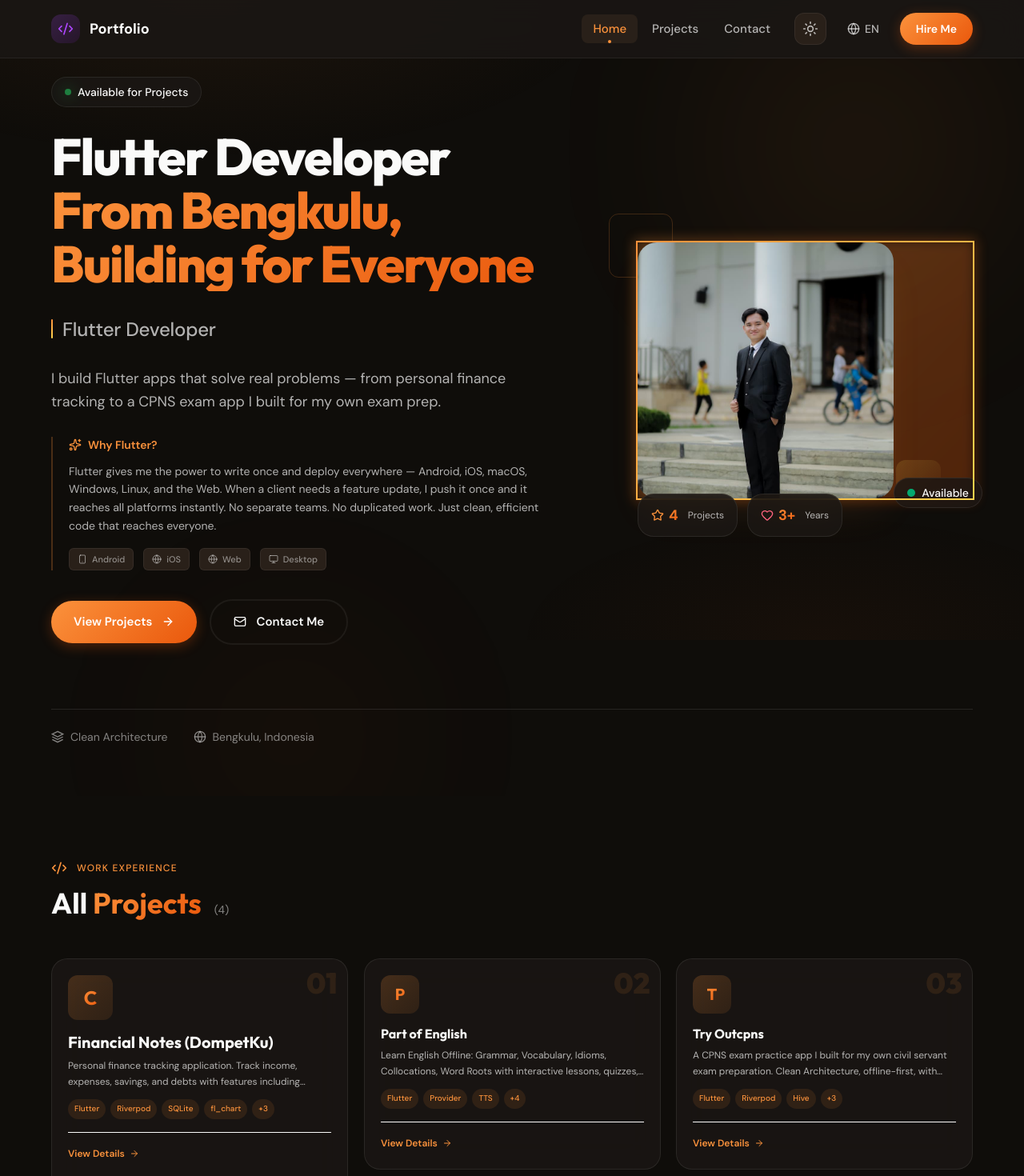
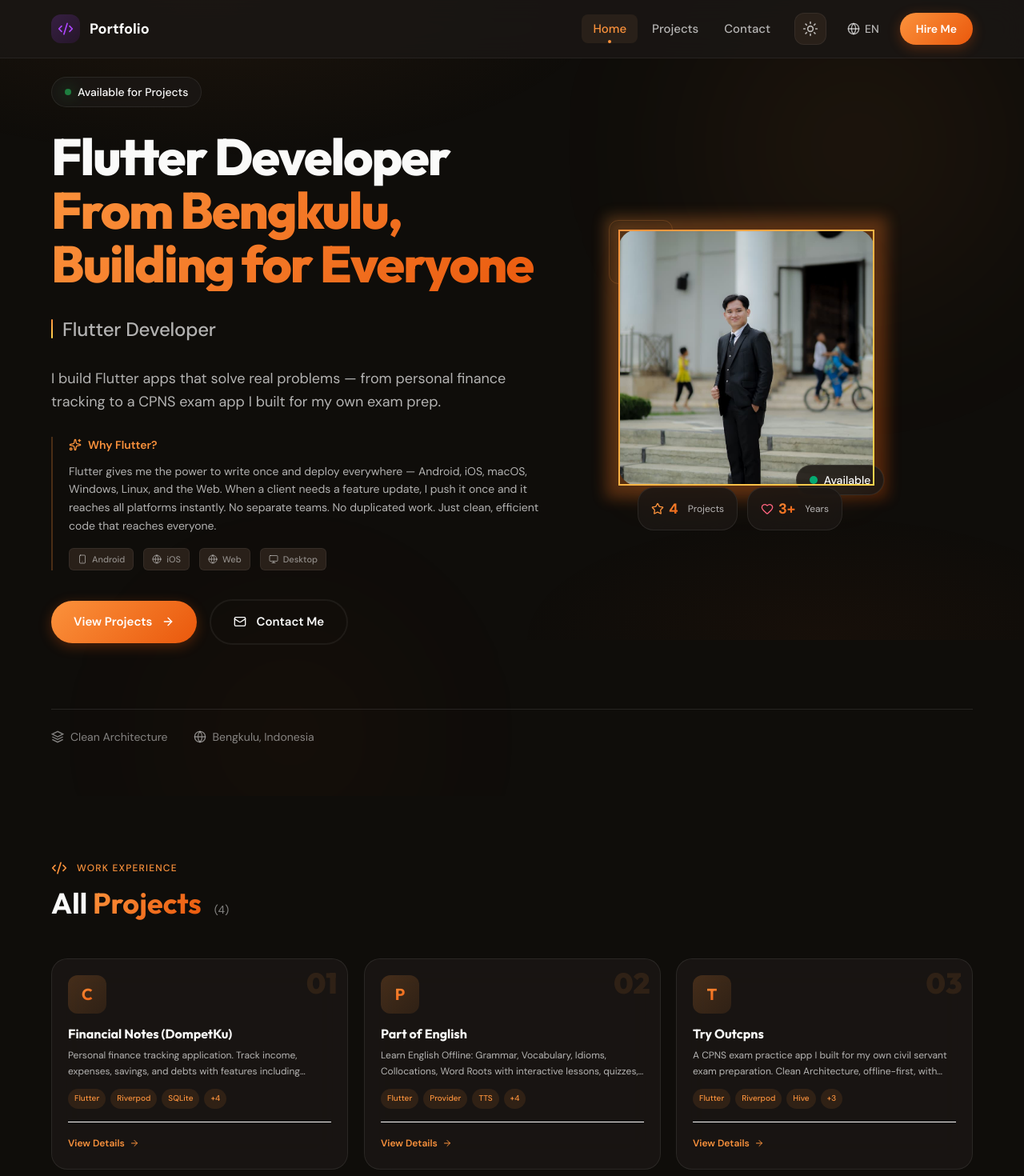
Before and after one commit to imamabdurrahmann/portfolio, a Next.js app: page / in a window 1280 px wide. Shown: the top 1470 px of the page at 80% size. Built offline with nearby package versions, Linux system fonts and the light colour scheme.

Commit message:
fix: hero profile card wrapping and project card height

```diff
--- a/src/app/globals.css
+++ b/src/app/globals.css
@@ -945,23 +945,25 @@ h1, h2, h3, h4, h5, h6 {
 
 .profile-image-wrapper {
   position: relative;
+  display: inline-block;
 }
 
 .profile-image-wrapper::before {
   content: '';
   position: absolute;
-  inset: -4px;
+  inset: 0;
   border-radius: inherit;
   background: linear-gradient(135deg, var(--gradient-start), var(--gradient-end));
   opacity: 0.3;
   z-index: -1;
   filter: blur(8px);
+  transform: scale(1.1);
 }
 
 .profile-image-wrapper::after {
   content: '';
   position: absolute;
-  inset: -2px;
+  inset: 0;
   border-radius: inherit;
   border: 2px solid transparent;
   background: linear-gradient(135deg, var(--primary), var(--accent-secondary)) border-box;
--- a/src/components/Banner.tsx
+++ b/src/components/Banner.tsx
@@ -141,7 +141,7 @@ export function Banner() {
             variants={itemVariants}
           >
             {/* Offset decorative elements */}
-            <div className="relative pl-6 pt-6">
+            <div className="relative inline-block">
               <div className="absolute -top-3 -left-3 w-20 h-20 border border-primary/20 rounded-xl" />
               <div className="absolute -bottom-2 right-10 w-14 h-14 bg-gradient-to-br from-accent-secondary/15 to-transparent rounded-xl" />
 
--- a/src/components/Experience.tsx
+++ b/src/components/Experience.tsx
@@ -70,18 +70,12 @@ export function Experience() {
           viewport={{ once: true, margin: "-50px" }}
         >
           {projects.map((project, index) => {
-            // First card gets more visual weight
-            const isLarge = index === 0;
-
             return (
               <motion.div
                 key={project.id}
                 custom={index}
                 variants={itemVariants}
-                className={`
-                  glass-card p-5 group relative overflow-hidden
-                  ${isLarge ? 'lg:row-span-2' : ''}
-                `}
+                className="glass-card p-5 group relative overflow-hidden self-start"
               >
                 {/* Subtle warm gradient */}
                 <div className="absolute inset-0 bg-gradient-to-br from-primary/5 to-transparent opacity-0 group-hover:opacity-100 transition-opacity duration-500" />
@@ -99,9 +93,9 @@ export function Experience() {
                   </span>
 
                   {/* Project Initial */}
-                  <div className={`w-12 h-12 rounded-xl bg-gradient-to-br from-primary/20 to-primary/10 flex items-center justify-center mb-4 group-hover:scale-105 transition-transform duration-400 ${isLarge ? 'w-14 h-14' : ''}`}>
+                  <div className="w-12 h-12 rounded-xl bg-gradient-to-br from-primary/20 to-primary/10 flex items-center justify-center mb-4 group-hover:scale-105 transition-transform duration-400">
                     <span
-                      className={`font-bold gradient-text ${isLarge ? 'text-2xl' : 'text-xl'}`}
+                      className="text-xl font-bold gradient-text"
                       style={{ fontFamily: "'Outfit', sans-serif" }}
                     >
                       {project.title.charAt(0)}
@@ -110,7 +104,7 @@ export function Experience() {
 
                   {/* Title */}
                   <h3
-                    className={`font-bold text-foreground group-hover:text-primary transition-colors duration-300 ${isLarge ? 'text-xl' : 'text-base'}`}
+                    className="text-base font-bold text-foreground group-hover:text-primary transition-colors duration-300"
                     style={{ fontFamily: "'Outfit', sans-serif" }}
                   >
                     {t(`projectData.${project.id}.title`, undefined, project.title)}
@@ -123,14 +117,14 @@ export function Experience() {
 
                   {/* Tech Tags - compact */}
                   <div className="flex flex-wrap gap-1.5 mt-3">
-                    {project.tech.slice(0, isLarge ? 4 : 3).map((tech) => (
+                    {project.tech.slice(0, 3).map((tech) => (
                       <span key={tech} className="text-[10px] px-2 py-1 rounded-full bg-primary/10 text-primary font-medium">
                         {tech}
                       </span>
                     ))}
-                    {project.tech.length > (isLarge ? 4 : 3) && (
+                    {project.tech.length > 3 && (
                       <span className="text-[10px] px-2 py-1 rounded-full bg-primary/10 text-primary font-medium">
-                        +{project.tech.length - (isLarge ? 4 : 3)}
+                        +{project.tech.length - 3}
                       </span>
                     )}
                   </div>
```
